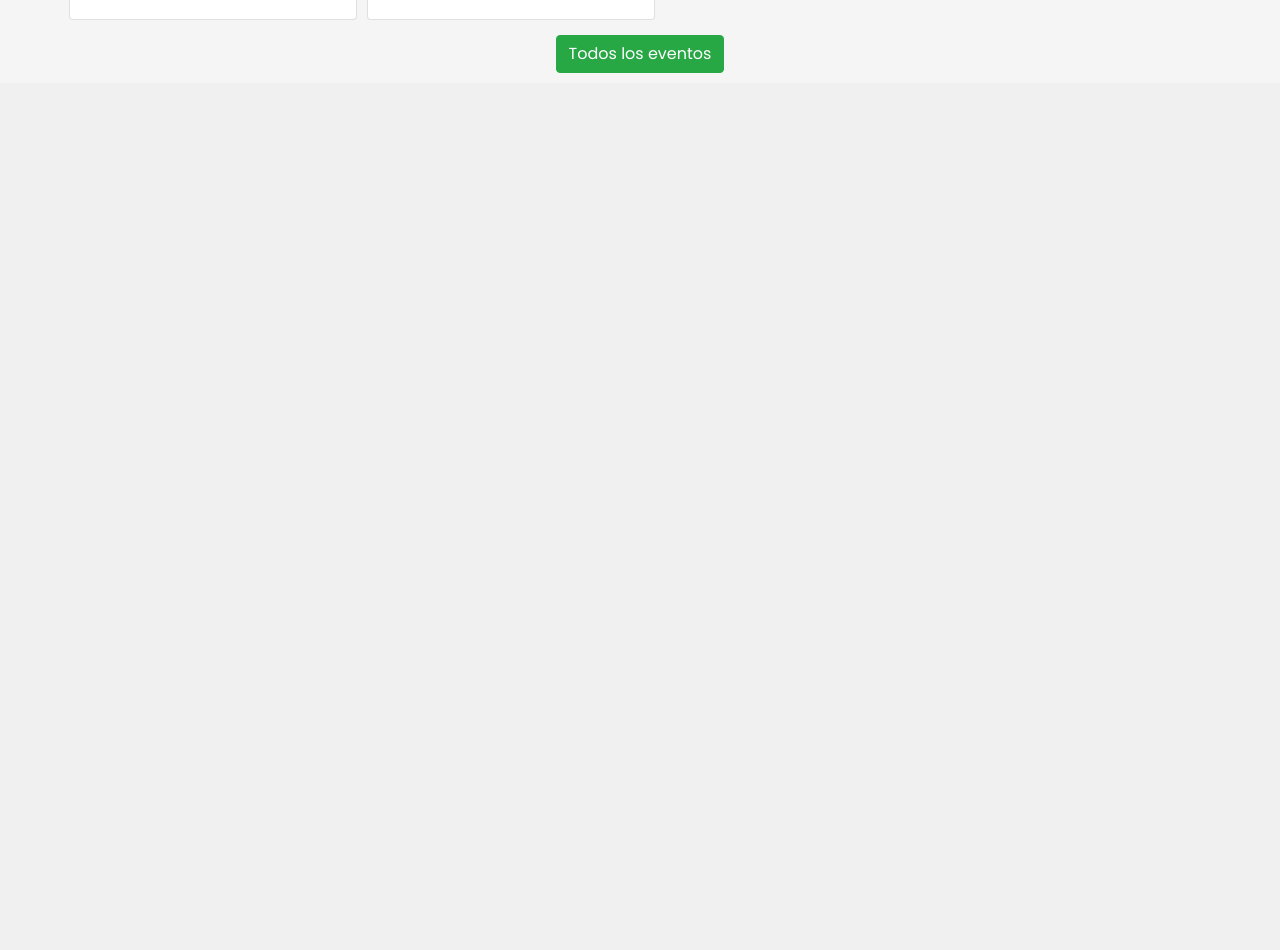
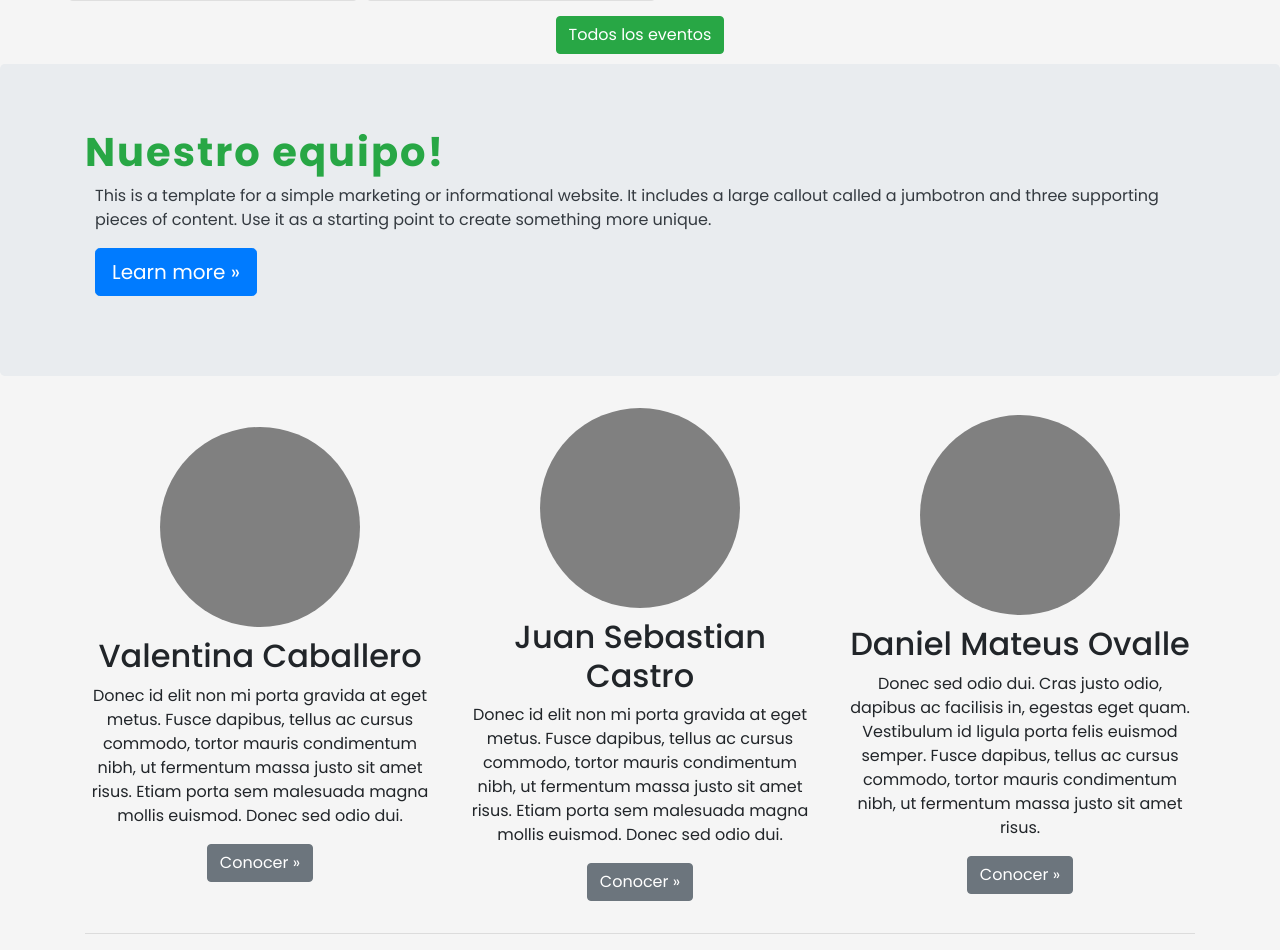
Before and after one commit to porrocas/entrafacil, a PHP site: page / in a window 1280 px wide. Shown: the part 2498-3448 px from the top of the page. Before the commit the page ends 2571 px from the top, so only its background shows below. Run offline with PHP 8.4, Linux system fonts and the light colour scheme.

Commit message:
[add] my team

```diff
--- a/css/pre-eventos.css
+++ b/css/pre-eventos.css
@@ -3,6 +3,7 @@
 }
 
 .jumbotron h1{
+    font-size: 2.5em;
     color: #28a745;
     font-weight: 700;
     letter-spacing: 2px;
--- /dev/null
+++ b/css/team.css
@@ -0,0 +1,24 @@
+.aling-vertical-team{
+    display: flex;
+    align-items: center;
+}
+
+.cont-my-team{
+    display: flex;
+    flex-direction: column;
+    justify-content: center;
+    text-align: center;
+    align-items: center;
+}
+
+.cont-my-team .img-team-perfil{
+    width: 200px;
+    height: 200px;
+    border-radius: 50%;
+    background: grey;
+    margin-bottom: 10px;
+}
+
+.cont-my-team .img-team-perfil img{
+    object-fit: cover;
+}
--- a/index.php
+++ b/index.php
@@ -14,6 +14,7 @@
     <link rel="stylesheet" href="css/slider.css">
     <link rel="stylesheet" href="css/pre-eventos.css">
     <link rel="stylesheet" href="css/pre-image-event.css">
+    <link rel="stylesheet" href="css/team.css">
     <!--JS-->
     <script async defer src="./js/interactive.js"></script>
 </head>
@@ -23,6 +24,8 @@
     <?php include('./views/present.php')?>
     <?php include('./views/slider.php')?>
     <?php include('./views/pre-eventos.php')?>
+    <?php include('./views/pre-about.php')?>
+    <?php include('./views/team.php')?>
     <?php include('./views/functions/visualizarImgEvent.php')?>
 
     <!--JS-->
--- a/views/header.php
+++ b/views/header.php
@@ -16,7 +16,8 @@
 
 <nav class="navbar navbar-expand-lg navbar-dark bg-dark">
     <a class="navbar-brand tituloLogo" href="#">Entra <span>|Fácil.com</span> </a>
-  <button class="navbar-toggler" type="button" data-toggle="collapse" data-target="#navbarSupportedContent" aria-controls="navbarSupportedContent" aria-expanded="false" aria-label="Toggle navigation">
+    <button class="navbar-toggler" type="button" data-toggle="collapse" data-target="#navbarSupportedContent"
+        aria-controls="navbarSupportedContent" aria-expanded="false" aria-label="Toggle navigation">
         <span class="navbar-toggler-icon"></span>
     </button>
 
@@ -29,7 +30,8 @@
                 <a class="nav-link" href="#">Eventos</a>
             </li>
             <li class="nav-item dropdown">
-        <a class="nav-link dropdown-toggle" href="#" id="navbarDropdown" role="button" data-toggle="dropdown" aria-haspopup="true" aria-expanded="false">
+                <a class="nav-link dropdown-toggle" href="#" id="navbarDropdown" role="button" data-toggle="dropdown"
+                    aria-haspopup="true" aria-expanded="false">
                     Menu
                 </a>
                 <div class="dropdown-menu" aria-labelledby="navbarDropdown">
@@ -40,13 +42,16 @@
                     <a class="dropdown-item" href="#">Soporte</a>
                 </div>
             </li>
-      <li class="nav-item">
-        <a class="nav-link" href="#">Hola, Identificate!</a>
-      </li>
+
         </ul>
         <form class="form-inline my-2 my-lg-0">
             <input class="form-control mr-sm-2" type="search" placeholder="Buscar Eventos" aria-label="Search">
             <button class="btn btn-outline-success my-2 my-sm-0" type="submit">Buscar</button>
+            <ul class="navbar-nav mr-auto">
+                <li class="nav-item ml-2">
+                    <a class="nav-link" href="#">Hola, Identificate!</a>
+                </li>
+            </ul>
         </form>
     </div>
 </nav>
--- /dev/null
+++ b/views/team.php
@@ -0,0 +1,49 @@
+  <!-- Main jumbotron for a primary marketing message or call to action -->
+  <div class="jumbotron">
+      <div class="container">
+          <h1 class="display-3">Nuestro equipo!</h1>
+          <p class="text-dark">This is a template for a simple marketing or informational website. It includes a large callout called a
+              jumbotron and three supporting pieces of content. Use it as a starting point to create something more
+              unique.</p>
+          <p><a class="btn btn-primary btn-lg" href="#" role="button">Learn more &raquo;</a></p>
+      </div>
+  </div>
+
+  <div class="container">
+      <!-- Example row of columns -->
+      <div class="row aling-vertical-team">
+          <div class=" cont-my-team col-md-4">
+            <div class="img-team-perfil">
+                <img src="" alt="" class="img-fluid">
+            </div>
+              <h2>Valentina Caballero</h2>
+              <p>Donec id elit non mi porta gravida at eget metus. Fusce dapibus, tellus ac cursus commodo, tortor
+                  mauris condimentum nibh, ut fermentum massa justo sit amet risus. Etiam porta sem malesuada magna
+                  mollis euismod. Donec sed odio dui. </p>
+              <p><a class="btn btn-secondary" href="#" role="button">Conocer &raquo;</a></p>
+          </div>
+          <div class=" cont-my-team col-md-4">
+            <div class="img-team-perfil">
+                <img src="" alt="" class="img-fluid">
+            </div>
+              <h2>Juan Sebastian Castro</h2>
+              <p>Donec id elit non mi porta gravida at eget metus. Fusce dapibus, tellus ac cursus commodo, tortor
+                  mauris condimentum nibh, ut fermentum massa justo sit amet risus. Etiam porta sem malesuada magna
+                  mollis euismod. Donec sed odio dui. </p>
+              <p><a class="btn btn-secondary" href="#" role="button">Conocer &raquo;</a></p>
+          </div>
+          <div class=" cont-my-team col-md-4">
+            <div class="img-team-perfil">
+                <img src="" alt="" class="img-fluid">
+            </div>
+              <h2>Daniel Mateus Ovalle</h2>
+              <p>Donec sed odio dui. Cras justo odio, dapibus ac facilisis in, egestas eget quam. Vestibulum id ligula
+                  porta felis euismod semper. Fusce dapibus, tellus ac cursus commodo, tortor mauris condimentum nibh,
+                  ut fermentum massa justo sit amet risus.</p>
+              <p><a class="btn btn-secondary" href="#" role="button">Conocer &raquo;</a></p>
+          </div>
+      </div>
+
+      <hr>
+
+  </div>
```
Also changed, not shown: views/pre-about.php (added). Lines whose indentation alone changed are shown as unchanged.
